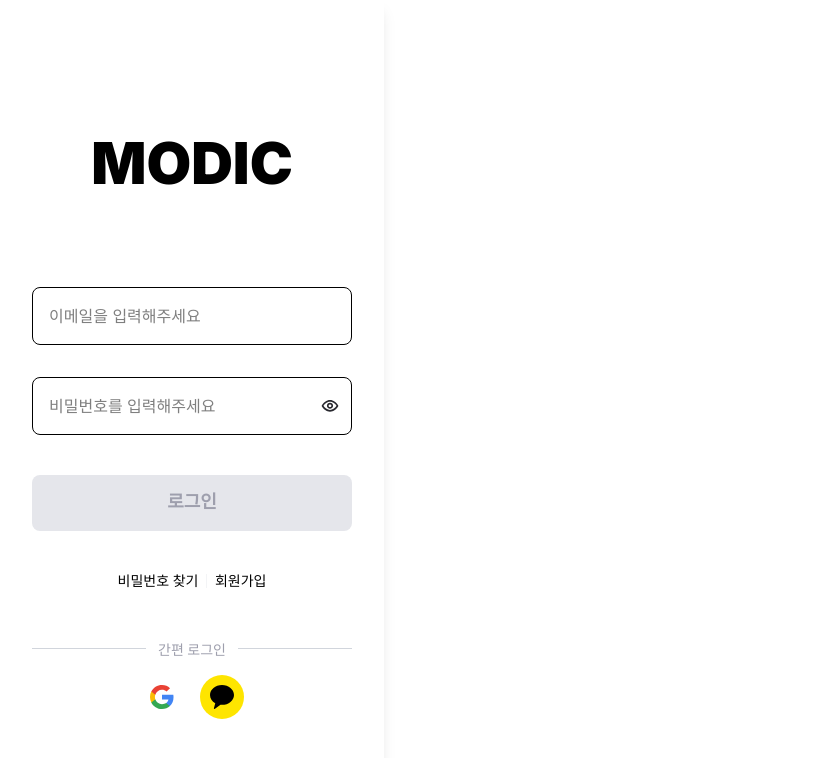
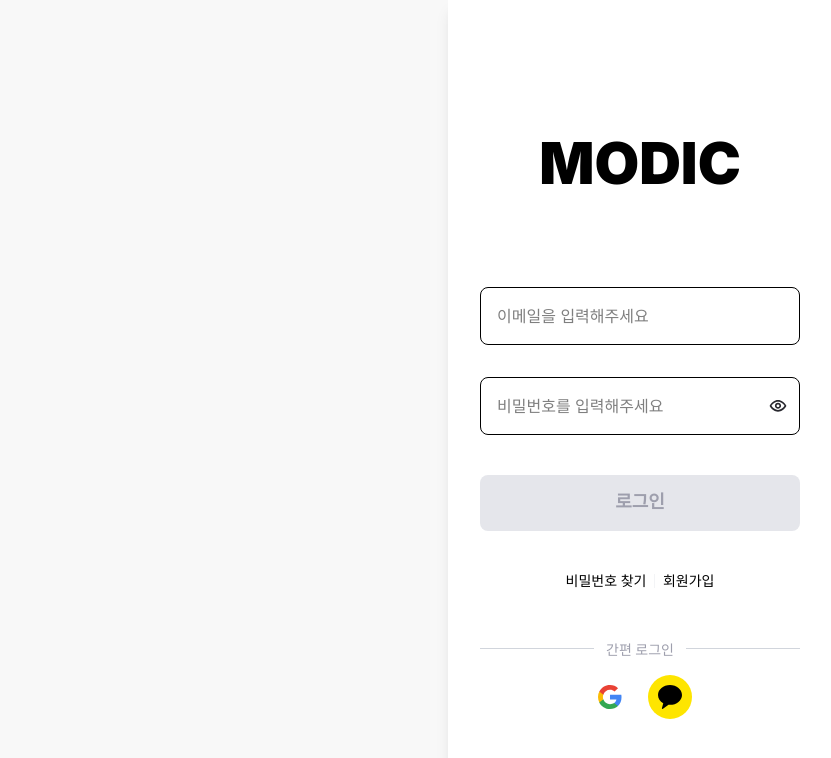
Before and after one commit to Modic-2025/modic_frontend, a Next.js app: page /login in a window 1280 px wide. Shown: the top 758 px of the page, without its empty margins (0-831 px from the left). Built offline with nearby package versions, Linux system fonts and the light colour scheme; a web font is replaced by a local one.

Commit message:
[FEAT] 로그인+기본 레이아웃 변경

```diff
--- a/src/app/layout.tsx
+++ b/src/app/layout.tsx
@@ -1,3 +1,4 @@
+// app/layout.tsx
 import type { Metadata } from "next";
 import { Geist, Geist_Mono } from "next/font/google";
 import "@/app/globals.css";
@@ -14,14 +15,14 @@
 
 export const metadata: Metadata = {
   title: "MODIC",
-  description: "MODIC",
+  description: "MODIC 서비스입니다.",
 };
 
 export default function RootLayout({
   children,
-}: Readonly<{
+}: {
   children: React.ReactNode;
-}>) {
+}) {
   return (
     <html lang="ko">
       <head>
@@ -30,7 +31,7 @@
           rel="stylesheet"
           href="https://cdn.jsdelivr.net/gh/orioncactus/pretendard/dist/web/static/pretendard.css"
         />
-        {/* Inter 웹폰트: 400, 700, 900 포함 */}
+        {/* Inter 웹폰트 CDN */}
         <link
           rel="stylesheet"
           href="https://fonts.googleapis.com/css2?family=Inter:wght@400;700;900&display=swap"
@@ -38,7 +39,7 @@
         <meta name="viewport" content="width=device-width, initial-scale=1.0" />
       </head>
       <body
-        className={`${geistSans.variable} ${geistMono.variable} font-sans antialiased bg-gray-100 min-h-screen flex flex-col items-center justify-center`}
+        className={`${geistSans.variable} ${geistMono.variable} font-sans antialiased bg-gray-100 min-h-screen`}
         style={{ fontFamily: "Pretendard, Inter, sans-serif" }}
       >
         {children}
--- a/src/app/login/layout.tsx
+++ b/src/app/login/layout.tsx
@@ -12,12 +12,10 @@
   children: React.ReactNode;
 }) {
   return (
-    <html lang="ko">
-      <body>
-        <main className="absolute w-full max-w-sm min-h-screen bg-white mx-auto shadow-lg p-0">
-          <div className="h-full w-full">{children}</div>
-        </main>
-      </body>
-    </html>
+    <div className="w-full min-h-screen flex justify-center bg-[#F8F8F8]">
+      <main className="w-full max-w-sm bg-white shadow-lg">
+        <div className="min-h-screen flex flex-col">{children}</div>
+      </main>
+    </div>
   );
 }
```
